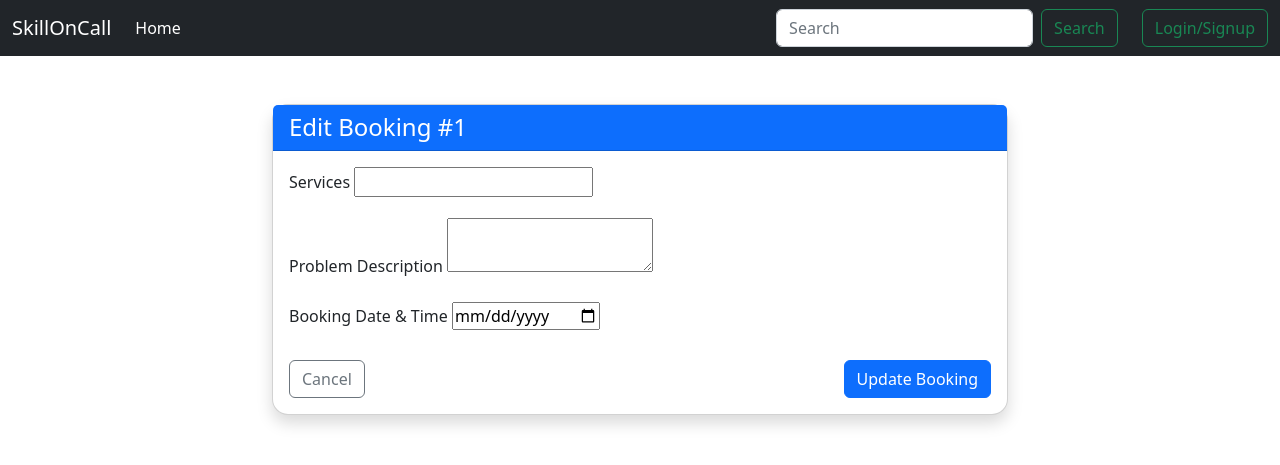
After one commit to GuruBuilds/SkillOnCall, a Django app: template SkillOnCall/templates/booking/edit_booking.html in a window 1280 px wide. The commit adds this page. Shown: the top 465 px of the page. Run offline with Django 3.2, Linux system fonts and the light colour scheme; the template is opened without the code that fills it: most values are stand-ins (such as "Sample title", 1, 10 or a date in 2020); form fields are guessed from the names that the template uses.

Commit message:
add the edit view for booking

```diff
--- a/SkillOnCall/booking/models.py
+++ b/SkillOnCall/booking/models.py
@@ -1,3 +1,4 @@
+from django.utils import timezone
 import uuid
 import base64
 
@@ -17,7 +18,7 @@ class Booking(models.Model):
     customer_id = models.ForeignKey(Customer, on_delete=models.CASCADE)
     service_provider_id = models.ForeignKey(ServiceProvider, on_delete=models.CASCADE)
     service_id = models.ManyToManyField(Service, related_name='services_booked')
-    booking_date = models.DateTimeField(auto_now_add=True)
+    booking_date = models.DateTimeField(default=timezone.now())
     status = models.CharField(choices=status_choices, max_length=10, default='Pending')
     description_of_problem = models.TextField()
     access_token = models.CharField(max_length=100, unique=True, blank=True, null=True)
--- a/SkillOnCall/booking/urls.py
+++ b/SkillOnCall/booking/urls.py
@@ -5,6 +5,7 @@ urlpatterns = [
     path('<int:provider_id>', views.book_service, name='book_service'),
     path('view-bookings/', views.view_bookings, name='view_bookings'),
     path('my-allocation/', views.my_allocation, name='my_allocation'),
+    path('edit-booking/<int:booking_id>/', views.edit_booking, name='edit_booking'),
     # path('<int:booking_id>/', views.booking_detail, name='booking_detail'),
     path('accept-booking/<str:access_token>/', views.accept_booking, name='accept_booking'),
     path('decline-booking/<str:access_token>/', views.decline_booking, name='decline_booking'),
--- a/SkillOnCall/templates/booking/all_bookings.html
+++ b/SkillOnCall/templates/booking/all_bookings.html
@@ -53,6 +53,7 @@
                             </div>
                             <div class="card-footer d-flex justify-content-between">
                                 <a href="" class="btn btn-outline-primary btn-sm">View</a>
+                                <a href="{% url 'edit_booking' booking.booking_id %}" class="btn btn-outline-secondary btn-sm">Edit</a>
                                 <a href="" class="btn btn-outline-danger btn-sm">Cancel</a>
                                 <a href="" class="btn btn-outline-success btn-sm">Rebook</a>
                             </div>
--- /dev/null
+++ b/SkillOnCall/templates/booking/edit_booking.html
@@ -0,0 +1,55 @@
+{% extends '../base.html' %}
+
+{% block title %}Edit Booking{% endblock %}
+
+{% block content %}
+<div class="container mt-5 mb-5">
+    <div class="row justify-content-center">
+        <div class="col-md-8">
+
+            <div class="card shadow rounded-4">
+                <div class="card-header bg-primary text-white rounded-top-4">
+                    <h4 class="mb-0">Edit Booking #{{ booking.booking_id }}</h4>
+                </div>
+
+                <div class="card-body">
+                    <form method="POST" novalidate>
+                        {% csrf_token %}
+
+                        <div class="mb-3">
+                            <label for="{{ form.service_id.id_for_label }}" class="form-label">Services</label>
+                            {{ form.service_id }}
+                            {% if form.service_id.errors %}
+                                <div class="text-danger">{{ form.service_id.errors }}</div>
+                            {% endif %}
+                        </div>
+
+                        <div class="mb-3">
+                            <label for="{{ form.description_of_problem.id_for_label }}" class="form-label">Problem Description</label>
+                            {{ form.description_of_problem }}
+                            {% if form.description_of_problem.errors %}
+                                <div class="text-danger">{{ form.description_of_problem.errors }}</div>
+                            {% endif %}
+                        </div>
+
+                        <div class="mb-3">
+                            <label for="{{ form.booking_date.id_for_label }}" class="form-label">Booking Date & Time</label>
+                            {{ form.booking_date }}
+                            {% if form.booking_date.errors %}
+                                <div class="text-danger">{{ form.booking_date.errors }}</div>
+                            {% endif %}
+                        </div>
+
+                        <div class="d-flex justify-content-between mt-4">
+                            <a href="{% url 'view_bookings' %}" class="btn btn-outline-secondary">Cancel</a>
+                            <button type="submit" class="btn btn-primary">Update Booking</button>
+                        </div>
+                    </form>
+                </div>
+
+            </div>
+
+        </div>
+    </div>
+</div>
+{% endblock %}
```
Also changed, not shown: SkillOnCall/booking/forms.py (added, +22 -0 lines), SkillOnCall/booking/views.py (+21 -1 lines), SkillOnCall/booking/migrations/0004_alter_booking_booking_date.py (added).
